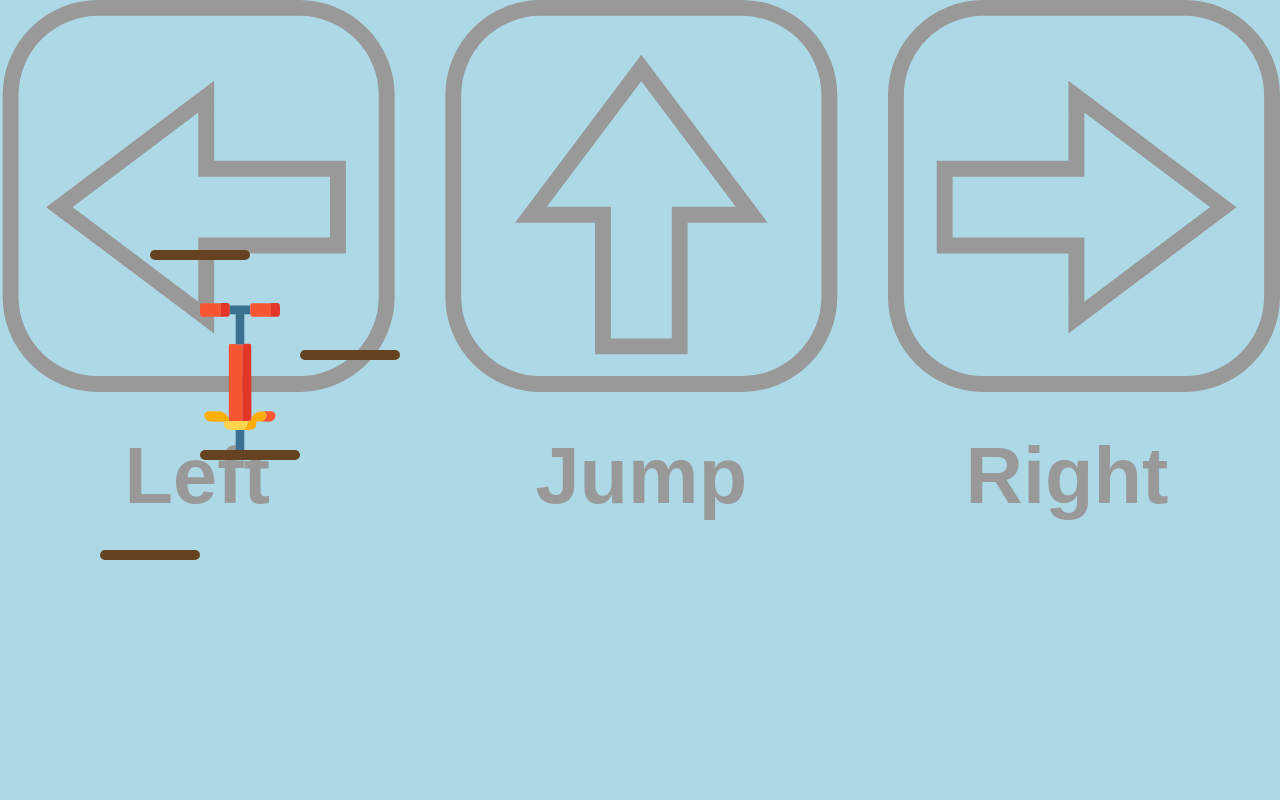
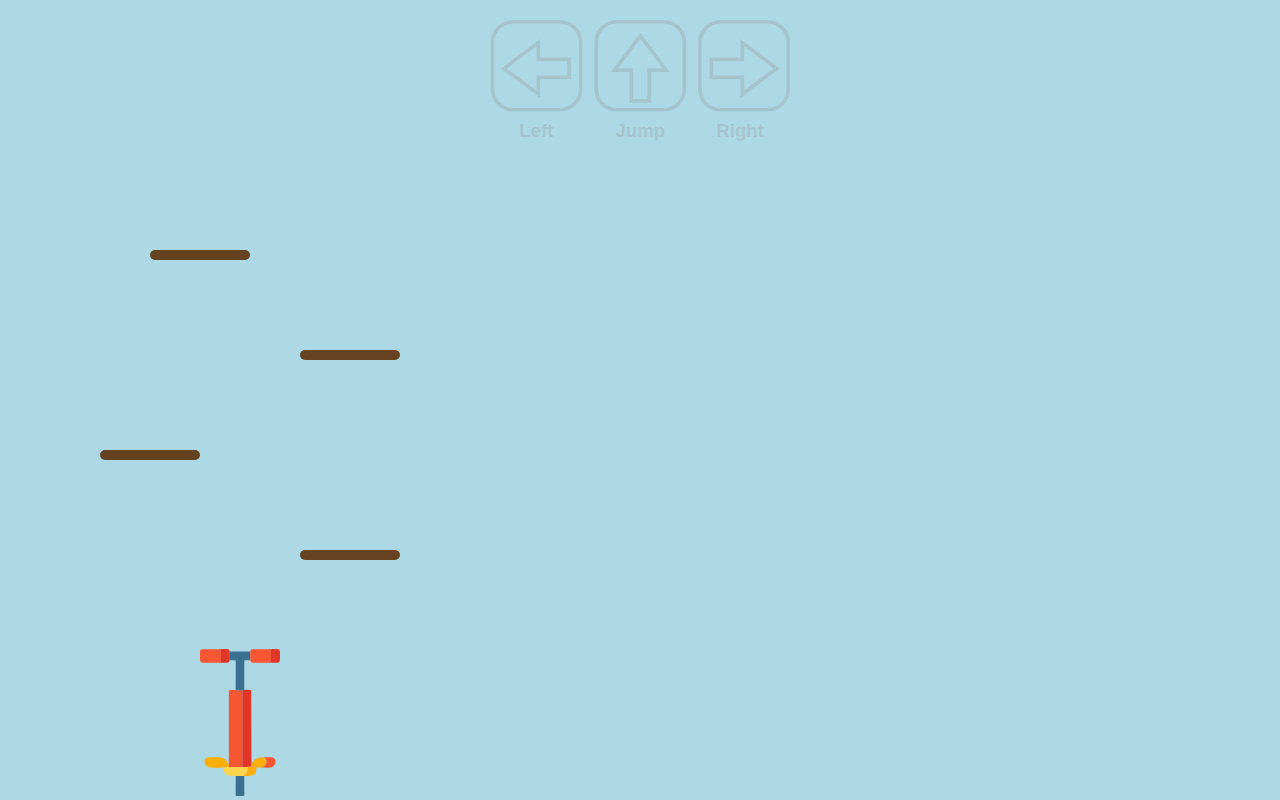
Before and after one commit to cmgoersch/pogo-stick, a website: page index.html in a window 1280 px wide. Drawn offline with Linux system fonts and the light colour scheme.

Commit message:
more features

```diff
--- a/index.html
+++ b/index.html
@@ -8,17 +8,18 @@
 </head>
 <body>
     <div id="game-container">
-        <!-- Hintergrundgrafik -->
+
         <img id="background-controls" src="assets/images/navigation.svg" alt="Controls">
 
         <!-- Pogostick -->
         <img id="pogostick" src="assets/images/pogo.svg" alt="Pogostick">
 
         <!-- Plattformen -->
-        <div class="platform" style="top: 550px; left: 100px;"></div>
-        <div class="platform" style="top: 450px; left: 200px;"></div>
+        <div class="platform" style="top: 550px; left: 300px;"></div>
+        <div class="platform" style="top: 450px; left: 100px;"></div>
+
+        <div class="platform" style="top: 350px; left: 300px;"></div>
         <div class="platform" style="top: 250px; left: 150px;"></div>
-        <div class="platform" style="top: 350px; left: 300px;"></div>
     </div>
     <script src="script.js"></script>
 </body>
--- a/script.js
+++ b/script.js
@@ -6,6 +6,7 @@ let positionX = 200; // Startposition X
 let positionY = 200; // Startposition Y
 let velocityY = 0; // Vertikale Geschwindigkeit
 let isJumping = false;
+let bounceForce = -5; // Standard-Hüpfen
 
 function isOnPlatform() {
     // Prüfen, ob der Pogostick auf einer Plattform steht
@@ -37,7 +38,7 @@ document.addEventListener('keydown', (event) => {
         case 'ArrowUp':
             if (!isJumping) {
                 isJumping = true;
-                velocityY = -15; // Sprunggeschwindigkeit
+                velocityY = -17; // Höher springen bei Pfeiltaste
             }
             break;
     }
@@ -63,17 +64,17 @@ function update() {
 
     const platform = isOnPlatform();
     if (platform && velocityY > 0) {
-        // Wenn auf einer Plattform gelandet, anpassen
+        // Wenn auf einer Plattform gelandet, Standard-Bounce auslösen
         const platformRect = platform.getBoundingClientRect();
         positionY = platformRect.top - pogostick.offsetHeight + gameContainer.scrollTop;
-        velocityY = 0;
+        velocityY = bounceForce; // Leichtes Hüpfen
         isJumping = false;
     }
 
     // Boden erreichen
     if (positionY > gameContainer.clientHeight - pogostick.offsetHeight) {
         positionY = gameContainer.clientHeight - pogostick.offsetHeight;
-        velocityY = 0;
+        velocityY = bounceForce; // Leichtes Hüpfen am Boden
         isJumping = false;
     }
 
--- a/styles.css
+++ b/styles.css
@@ -1,3 +1,4 @@
+/* Allgemeines Styling */
 body {
     margin: 0;
     padding: 0;
@@ -8,7 +9,6 @@ body {
     background-color: #87CEFA;
     overflow: hidden;
     font-family: Arial, sans-serif;
-
 }
 
 #game-container {
@@ -19,19 +19,33 @@ body {
     background-color: #ADD8E6;
 }
 
+/* Hintergrundgrafik (oben mittig) */
+#background-controls {
+    position: absolute;
+    top: 20px;
+    left: 50%;
+    transform: translateX(-50%);
+    width: 300px;
+    height: auto;
+    z-index: 0; /* Hinter allen anderen Elementen */
+    opacity: 0.3; /* Leicht transparent */
+}
+
+/* Pogostick */
 #pogostick {
     position: absolute;
     width: 80px;
     height: auto;
-    transition: transform 0.1s; /* Für ein geschmeidigeres Springen */
-    z-index: 1;
+    transition: transform 0.1s;
+    z-index: 1; /* Vordergrund */
 }
 
+/* Plattformen */
 .platform {
     position: absolute;
     width: 100px;
     height: 10px;
-    background-color: #654321; /* Braune Plattform */
+    background-color: #654321;
     border-radius: 5px;
-    z-index: 0;
+    z-index: 0; /* Hinter dem Pogostick */
 }
```
